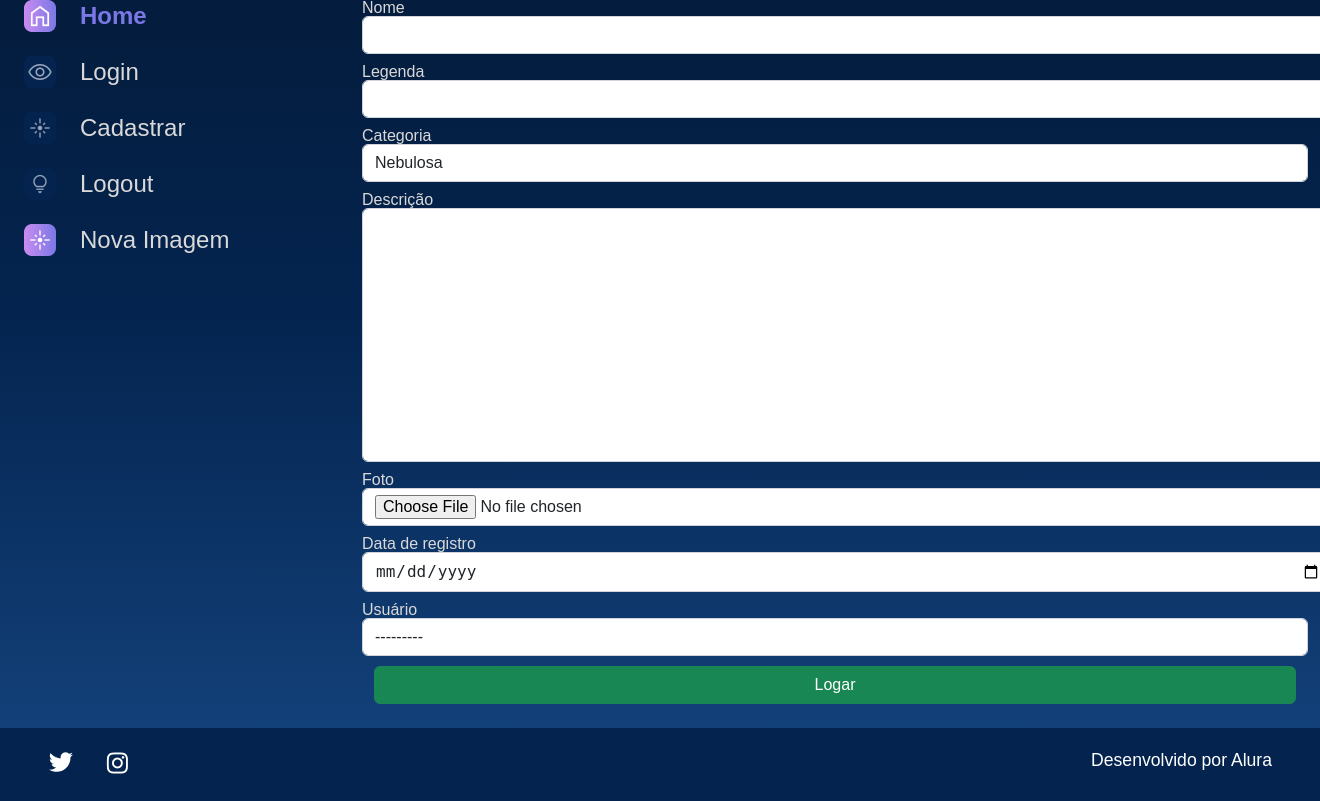
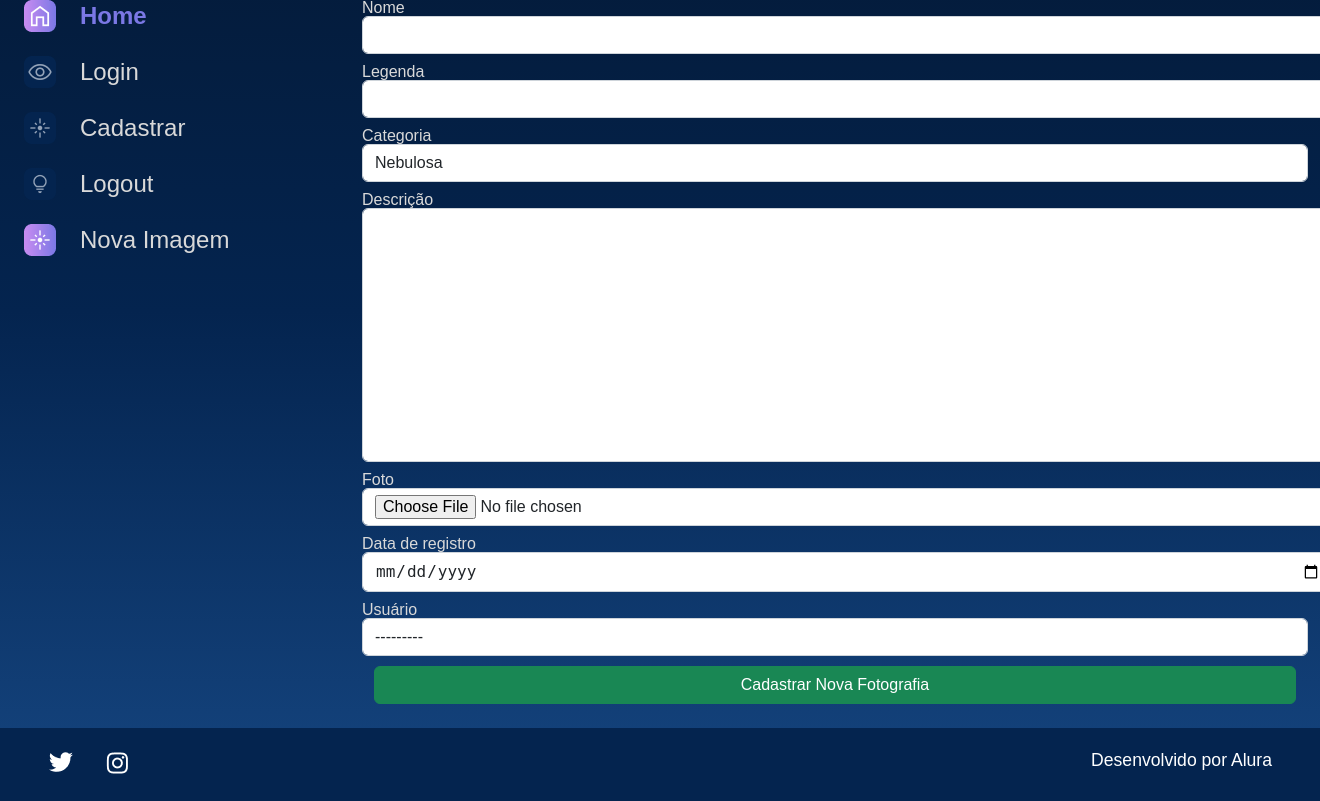
Before and after one commit to ederrsb/alura-space, a Django app: template templates/galeria/nova_imagem.html in a window 1320 px wide; the page is wider, and only the part inside the window is pictured. Shown: the part 178-979 px from the top of that part. Run offline with Django 5.2, Linux system fonts and the light colour scheme; the template is opened without the code that fills it: values that come from a table or form of the project are taken from there, others are empty; parts of the project's set-up code (start-up, migrations or seed data) failed here and were passed over.

Commit message:
Templates e botões

```diff
--- a/apps/galeria/views.py
+++ b/apps/galeria/views.py
@@ -37,7 +37,7 @@ def nova_imagem(request):
 
     form = FotografiaForms
     if request.method == 'POST':
-        form = FotografiaForms(request.POST)
+        form = FotografiaForms(request.POST, request.FILES)
         if form.is_valid():
             form.save()
             messages.success(request, 'Nova fotografia cadastrada!')
--- a/templates/galeria/imagem.html
+++ b/templates/galeria/imagem.html
@@ -15,6 +15,10 @@
                                 <p class="imagem__descricao">{{ fotografia.legenda }}</p>
                                 <p class="imagem__texto">{{ fotografia.descricao }}</p>
                             </div>
+                            <div>
+                                <a href="{% url 'editar_imagem' %}"><button class="btn btn-success col-12" style="padding: top 5px;" >Editar</button></a>
+                                <a href="{% url 'deletar_imagem' %}"><button class="btn btn-danger col-12" style="padding: top 5px;" >Deletar</button></a>
+                            </div>
                         </div>
                     </div>
                 </section>
--- a/templates/galeria/index.html
+++ b/templates/galeria/index.html
@@ -29,7 +29,7 @@
                                         <img class="imagem__imagem" src="{{fotografias.foto.url}}">
                                     {% endif %}
                                 </a>
-                                <span class="card__tag">Estrelas</span>
+                                <span class="card__tag">{{ fotografias.categoria }}</span>
                                 <div class="card__info">
                                     <p class="card__titulo">{{ fotografias.nome }}</p>
                                     <div class="card__texto">
--- a/templates/galeria/nova_imagem.html
+++ b/templates/galeria/nova_imagem.html
@@ -3,7 +3,7 @@
 {% block content %}
 
             <section class="galeria" style="margin-left: 5em">
-                <form action="{% url 'login' %}" method="POST">
+                <form action="{% url 'nova_imagem' %}" method="POST" enctype="multipart/form-data">
                     {% csrf_token %}
                     <div class="row">
                         {% for field in form.visible_fields %}
@@ -14,7 +14,7 @@
                         {% endfor %}
                     </div>
                     <div>
-                        <button type="submit" class="btn btn-success col-12" style="padding: top 5px;">Logar</button>
+                        <button type="submit" class="btn btn-success col-12" style="padding: top 5px;">Cadastrar Nova Fotografia</button>
                     </div>
                 </form>
             </section>
```
